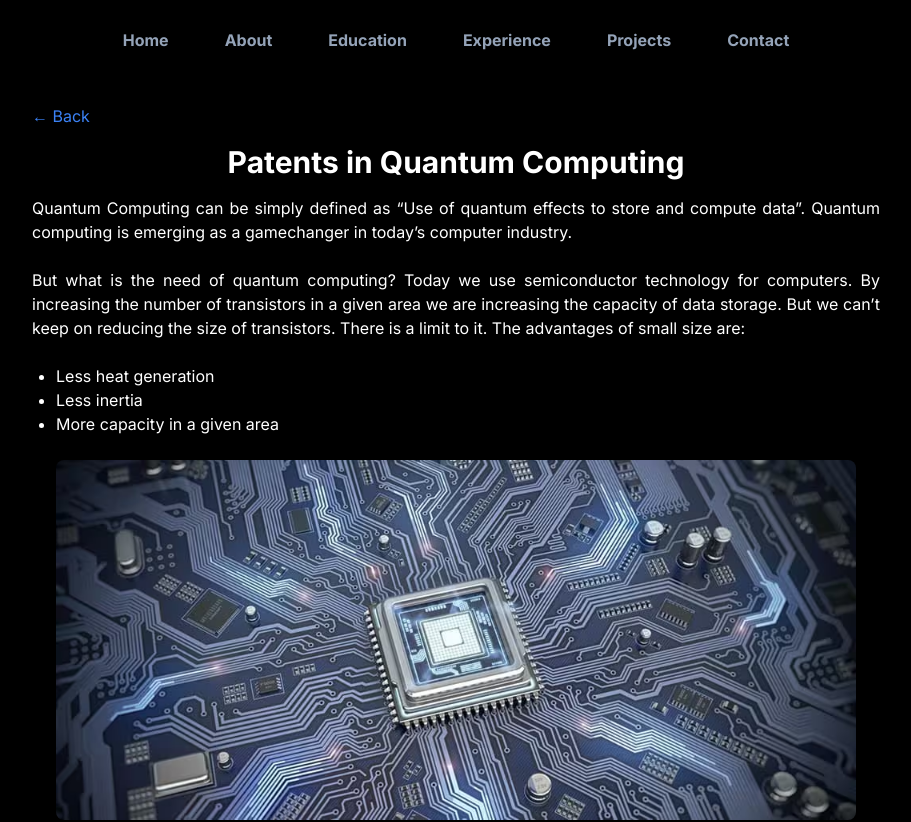
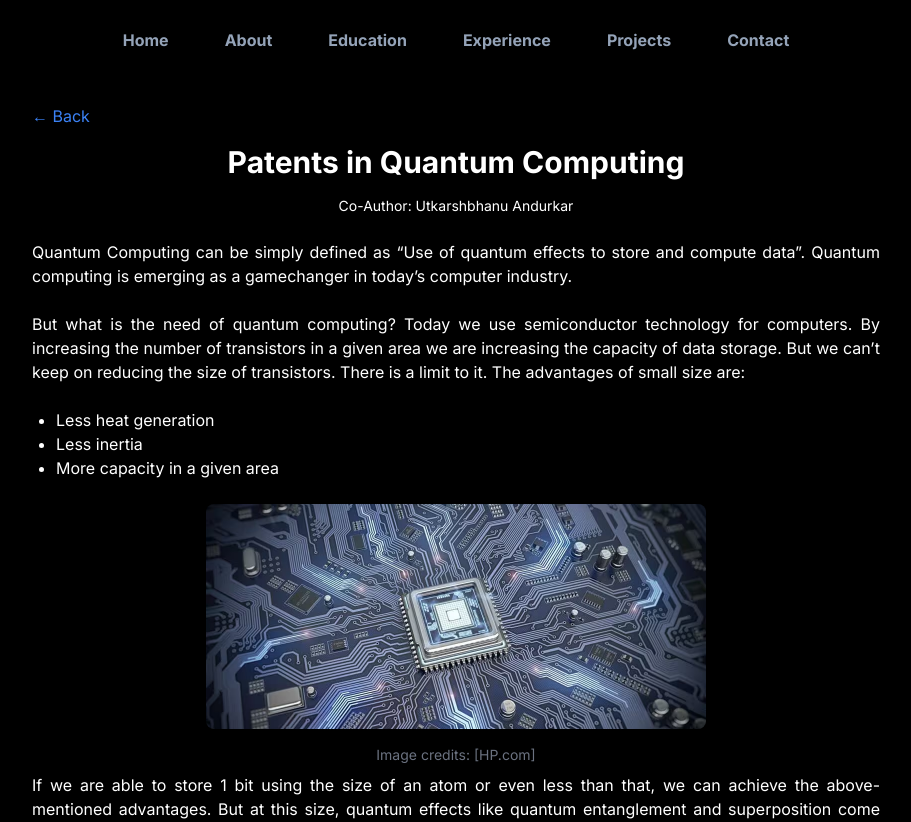
Before and after one commit to Swanand58/next-portfolio, a Next.js app: page /articles/quantum-computing in a window 1280 px wide. Shown: the top 822 px of the page, without its empty margins (184-1095 px from the left). Built offline with nearby package versions, Linux system fonts and the light colour scheme; no server answers.

Commit message:
Added google analytics

```diff
--- /dev/null
+++ b/src/app/_components/GoogleAnalytics.tsx
@@ -0,0 +1,26 @@
+import React from "react";
+import Script from "next/script";
+
+const GoogleAnalytics = () => {
+  return (
+    <>
+      <Script
+        strategy="lazyOnload"
+        src={`https://www.googletagmanager.com/gtag/js?id=${process.env.NEXT_PUBLIC_MEASUREMENT_ID}`}
+      />
+
+      <Script id="" strategy="lazyOnload">
+        {`
+              window.dataLayer = window.dataLayer || [];
+              function gtag(){dataLayer.push(arguments);}
+              gtag('js', new Date());
+              gtag('config', '${process.env.NEXT_PUBLIC_MEASUREMENT_ID}', {
+              page_path: window.location.pathname,
+              });
+          `}
+      </Script>
+    </>
+  );
+};
+
+export default GoogleAnalytics;
--- a/src/app/articles/quantum-computing/page.tsx
+++ b/src/app/articles/quantum-computing/page.tsx
@@ -16,6 +16,9 @@ const QuantumComputing = () => {
       <h1 className="text-2xl sm:text-3xl font-bold mb-4 text-center">
         Patents in Quantum Computing
       </h1>
+      <p className="mb-6 text-center text-sm ">
+        Co-Author: Utkarshbhanu Andurkar
+      </p>
       <p className="mb-6">
         Quantum Computing can be simply defined as “Use of quantum effects to
         store and compute data”. Quantum computing is emerging as a gamechanger
@@ -37,8 +40,8 @@ const QuantumComputing = () => {
       <Image
         src="/quantum-2.avif"
         alt="Quantum Computing"
-        width={800}
-        height={600}
+        width={500}
+        height={400}
         className="mb-4 rounded-lg mx-auto"
       />
       <div className="text-sm text-gray-500 text-center mb-2">
--- a/src/app/layout.tsx
+++ b/src/app/layout.tsx
@@ -3,6 +3,7 @@ import { Inter } from "next/font/google";
 import "./globals.css";
 import Link from "next/link";
 const inter = Inter({ subsets: ["latin"] });
+import GoogleAnalytics from "./_components/GoogleAnalytics";
 
 export const metadata: Metadata = {
   title: "Swanand Sanjay Khonde",
@@ -58,6 +59,7 @@ export default function RootLayout({
 }>) {
   return (
     <html lang="en">
+      <GoogleAnalytics />
       <body className={inter.className}>
         <TopNav />
         {children}
```
Also changed, not shown: data/projects.ts (+10 -10 lines), 2 other files (tests, documents, lock files or other folders).
